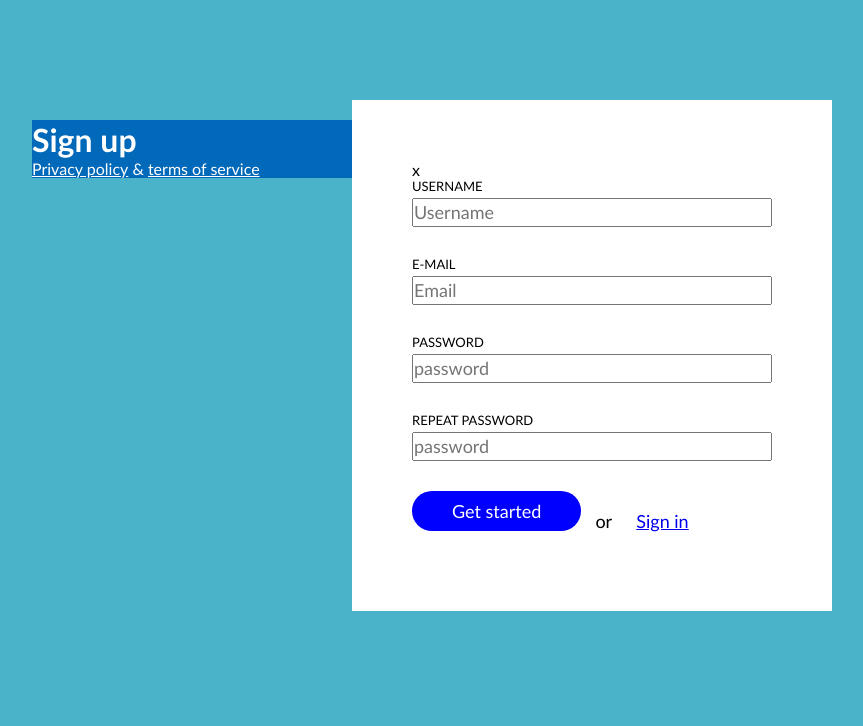
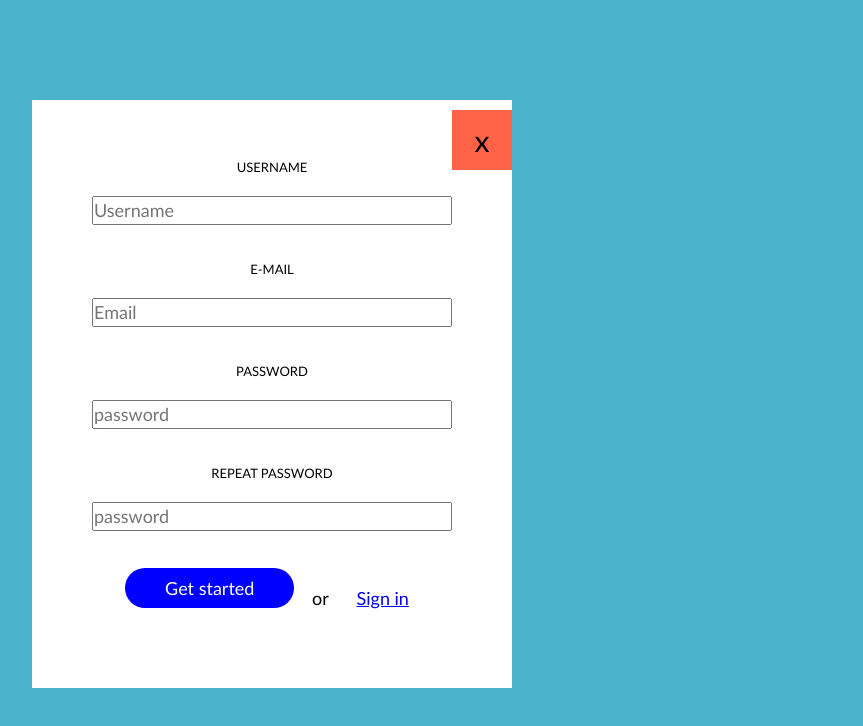
Before and after one commit to Vaidmine/06_sign-up, a plain HTML site: page index.html in a window 1280 px wide. Shown: the whole page, without its empty margins (208-1071 px from the left). Drawn offline with Linux system fonts and the light colour scheme.

Commit message:
position relative absolute

```diff
--- a/css/custom.css
+++ b/css/custom.css
@@ -6,24 +6,37 @@ body {
         width: 800px;
         margin-top: 100px;
         margin-left: calc((100% - 800px) / 2);
+        position: relative;
     }
         .left-column {
             display: inline-block;
             width: 40%;
-            float: left;
+            padding: 40px;
             margin-top: 20px;
             background-color: #0069BA;
-            color: #ffffff;
+            color: #5e5a5a;
+            position: absolute;
+            top:30px;
+            bottom: 30px;
+
         }
             .page-title {
                 display: inline-block;
+                width: 100%;
             }
             .bottom-links {
                 display: inline-block;
+                width: 100%;
+                position: absolute;
+                bottom: 20px;
+                left: 40px;
+                right: 40px;
                 color: #ffffff;
             }
                 .bottom-links > .link {
+
                     color: #ffffff;
+
                 }
                 .bottom-links > .text {
                 }
@@ -34,6 +47,16 @@ body {
             float: left;
             padding: 60px;
             background-color: #fff;
+            position: relative;
+            text-align: center;
+            font-size: 30px;
         }
             .close {
+            display: inline-block;
+            width: 60px;
+            line-height: 60px;
+            background-color: tomato;
+            position: absolute;
+            top: 10px;
+            right: 0;
             }
```
